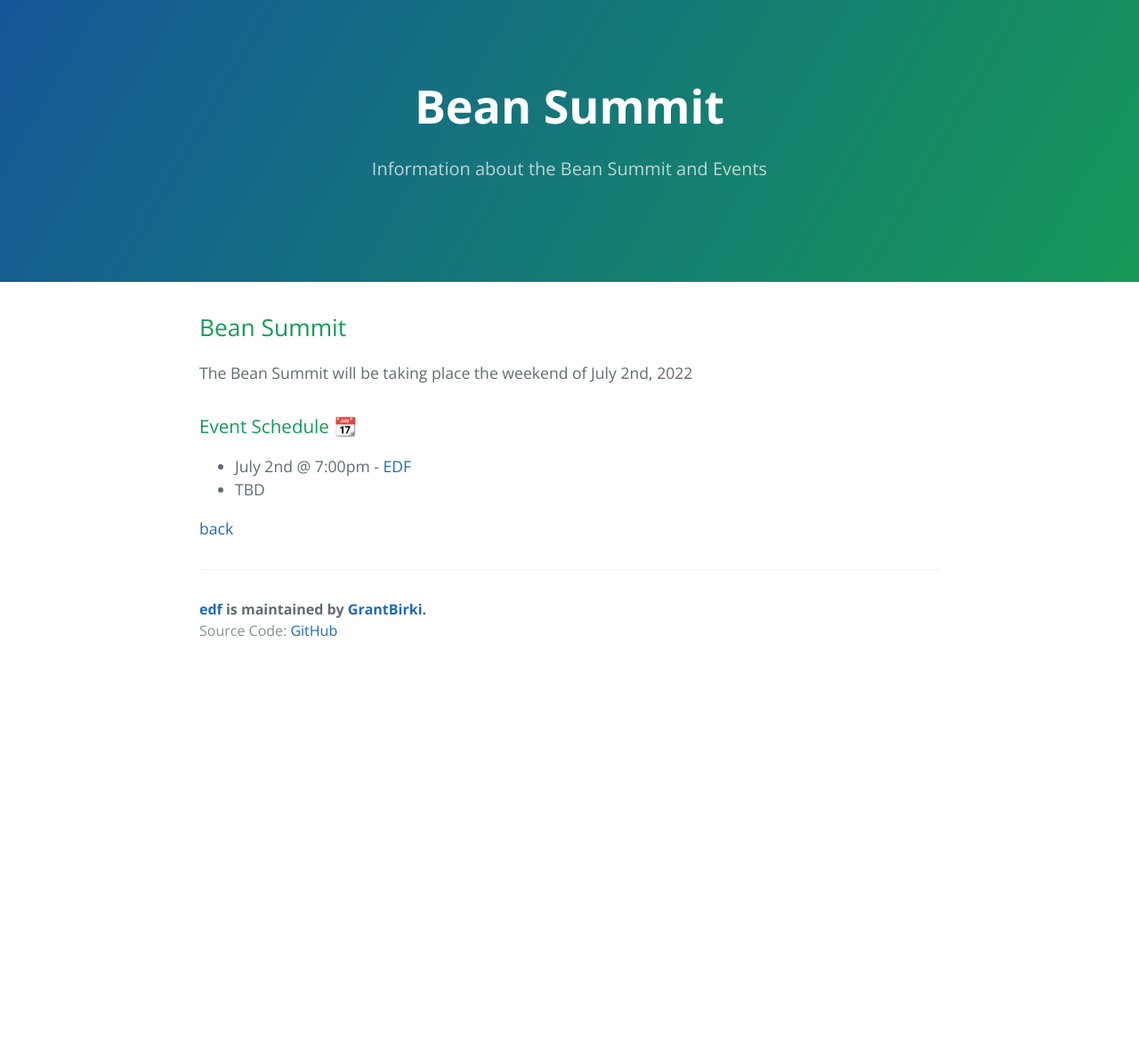
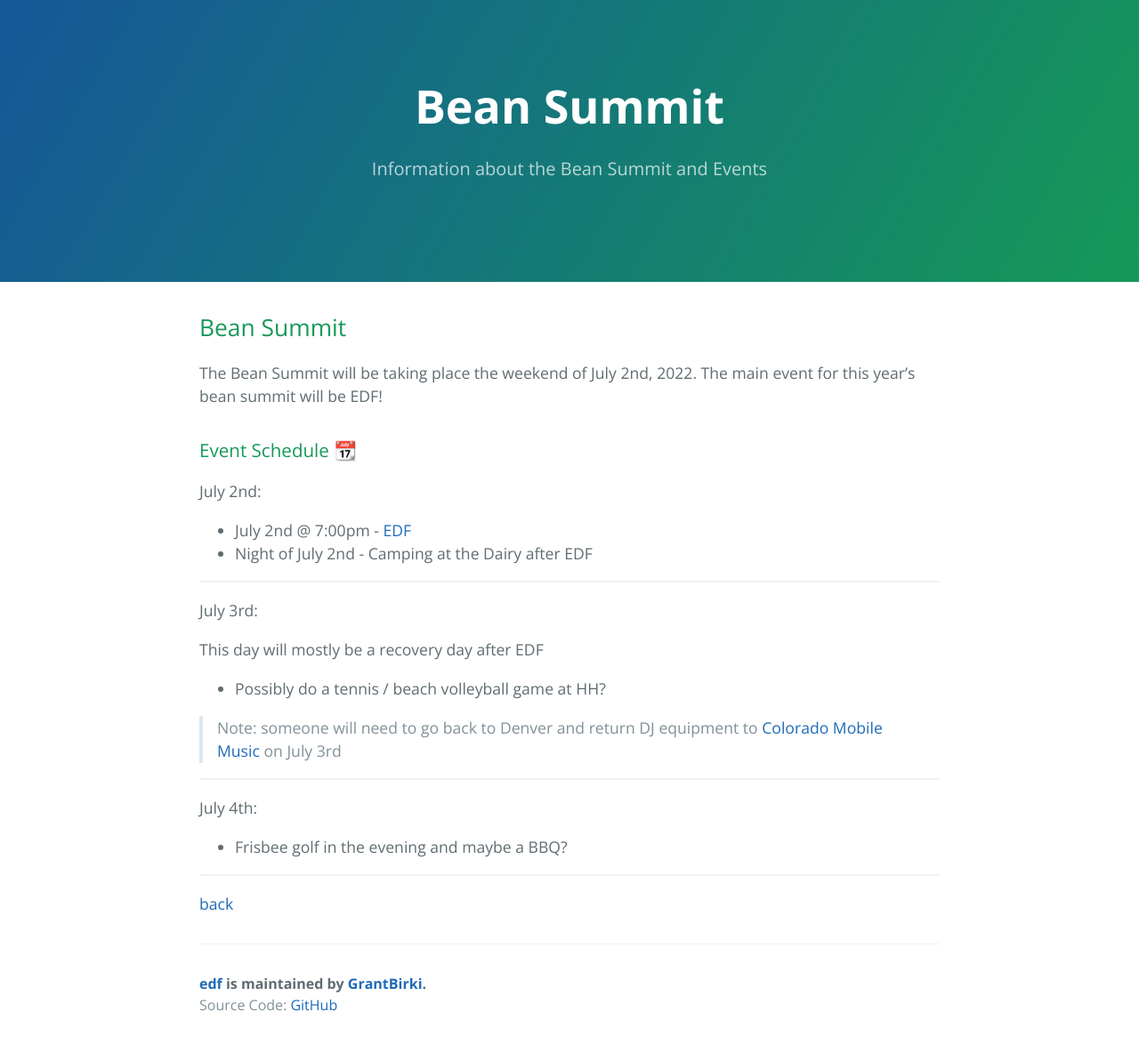
Before and after one commit to GrantBirki/edf, a Jekyll site: the page built from bean-summit.md, in a window 1280 px wide. Shown: the whole page at 89% size. Built offline with Jekyll 4.4.1, drawn with Linux system fonts in a browser that asks for light colours; before the commit the page ends 900 px from its top, so only the background shows below that.

Commit message:
update schedule

```diff
--- a/bean-summit.md
+++ b/bean-summit.md
@@ -6,11 +6,31 @@ description: Information about the Bean Summit and Events
 
 ## Bean Summit
 
-The Bean Summit will be taking place the weekend of July 2nd, 2022
+The Bean Summit will be taking place the weekend of July 2nd, 2022. The main event for this year's bean summit will be EDF!
 
 ### Event Schedule 📆
 
+July 2nd:
+
 - July 2nd @ 7:00pm - [EDF](./)
-- TBD
+- Night of July 2nd - Camping at the Dairy after EDF
+
+---
+
+July 3rd:
+
+This day will mostly be a recovery day after EDF
+
+- Possibly do a tennis / beach volleyball game at HH?
+
+> Note: someone will need to go back to Denver and return DJ equipment to [Colorado Mobile Music](https://goo.gl/maps/QLXCj81rMXbLHF4cA) on July 3rd
+
+---
+
+July 4th:
+
+- Frisbee golf in the evening and maybe a BBQ?
+
+---
 
 [back](./)
```
